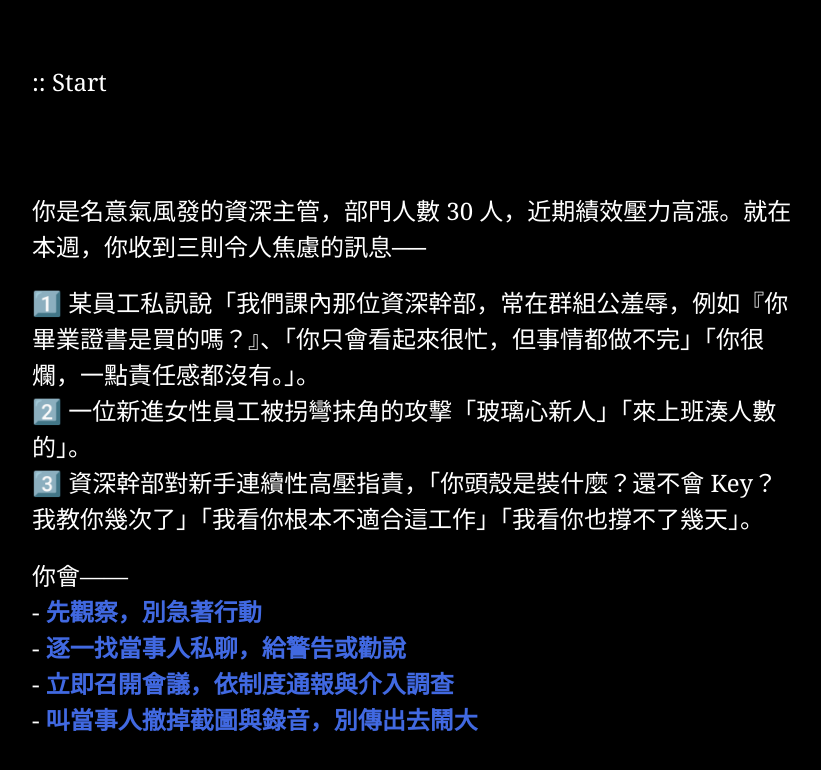
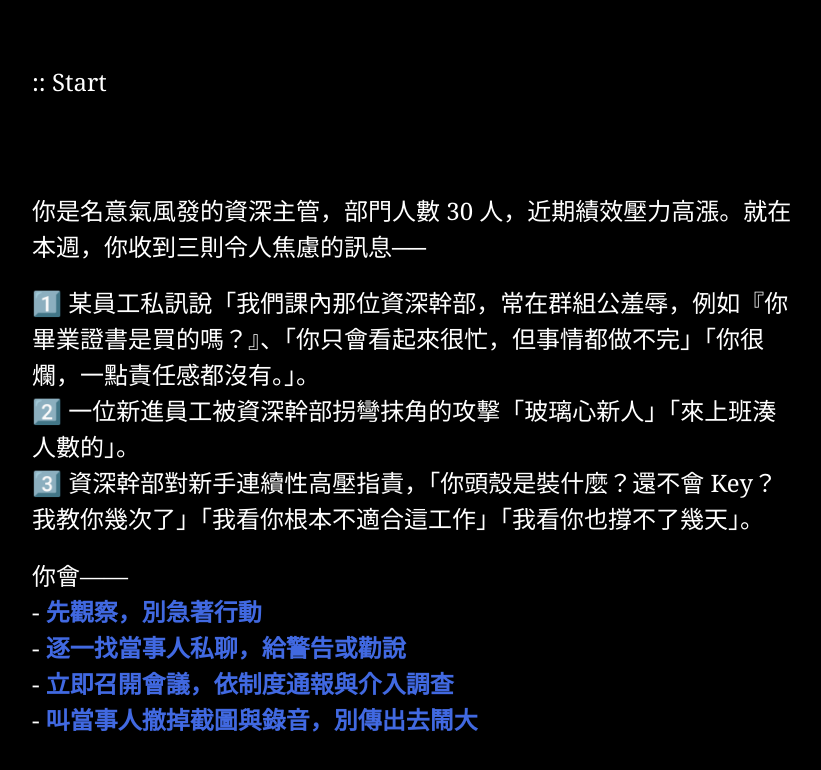
Before and after one commit to nanoflanka-maker/twine-game, a plain HTML site: page index2.html in a window 1280 px wide. Shown: the whole page, without its empty margins (224-1045 px from the left). Drawn offline with Linux system fonts and the light colour scheme.

Commit message:
Update index2.html

```diff
--- a/index2.html
+++ b/index2.html
@@ -16,7 +16,7 @@
 你是名意氣風發的資深主管，部門人數 30 人，近期績效壓力高漲。就在本週，你收到三則令人焦慮的訊息──
 
 1️⃣ 某員工私訊說「我們課內那位資深幹部，常在群組公羞辱，例如『你畢業證書是買的嗎？』、「你只會看起來很忙，但事情都做不完」「你很爛，一點責任感都沒有。」。
-2️⃣ 一位新進女性員工被拐彎抹角的攻擊「玻璃心新人」「來上班湊人數的」。
+2️⃣ 一位新進員工被資深幹部拐彎抹角的攻擊「玻璃心新人」「來上班湊人數的」。
 3️⃣ 資深幹部對新手連續性高壓指責，「你頭殼是裝什麼？還不會 Key？我教你幾次了」「我看你根本不適合這工作」「我看你也撐不了幾天」。
 
 你會——
```
